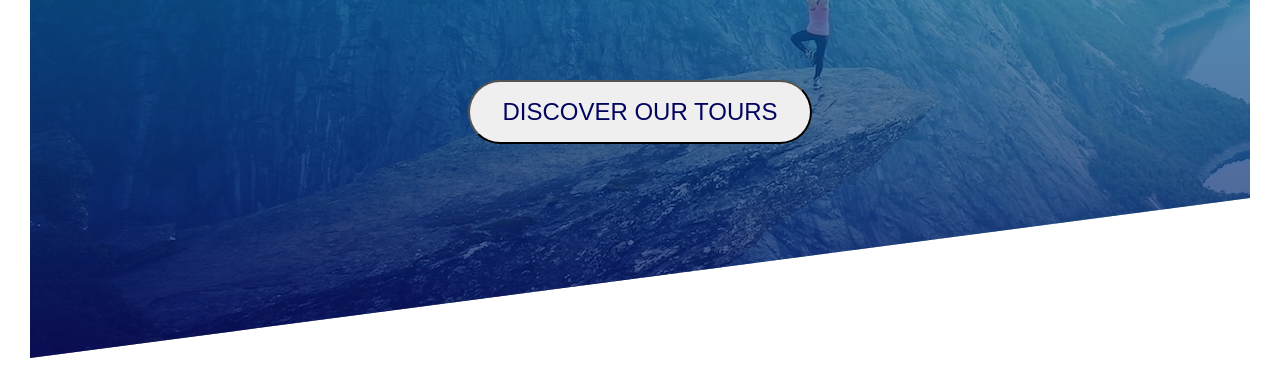
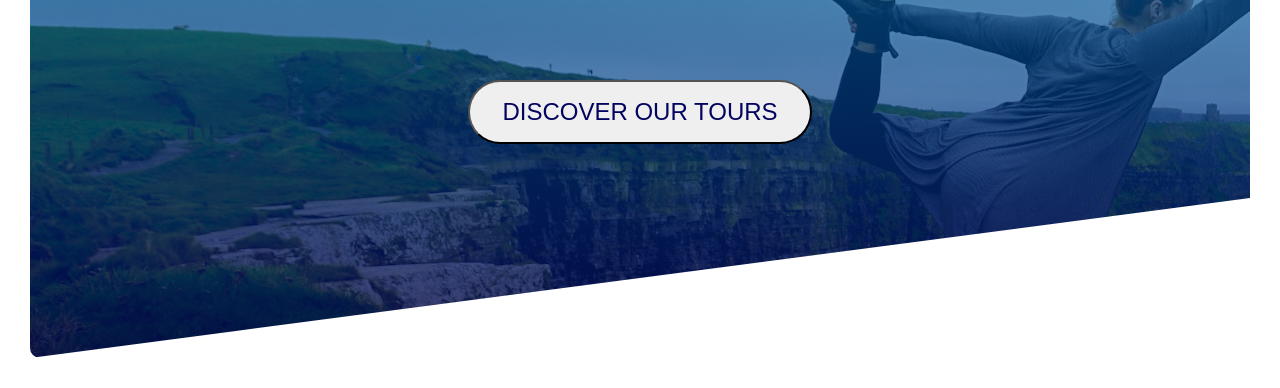
Before and after one commit to Ahmed-M-Nadim/GoTours, a plain HTML site: page index.html in a window 1280 px wide. Shown: the part 432-820 px from the top of the page. Drawn offline with Linux system fonts and the light colour scheme.

Commit message:
Change Hero Background

```diff
--- a/index.html
+++ b/index.html
@@ -13,7 +13,7 @@
   </head>
   <body>
     <header class="header">
-      <img src="./images/Logo-white1.png" alt="" class="heroLogo" />
+      <img src="./images/Logo-white1.png" alt="My Logo" class="heroLogo" />
       <div class="heroTitle">
         <h1>OUTDOORS</h1>
         <span>IS WHERE LIFE HAPPENS</span>
--- a/style.css
+++ b/style.css
@@ -17,11 +17,12 @@ body {
 
 .header {
   background-image: linear-gradient(#00b4d8a2, #03055eb4),
-    url(./images/hero.jpg);
+    url(./images/hero1.jpg);
 
   height: 95vh;
   position: relative;
   clip-path: polygon(0 0, 100% 0, 100% 75vh, 0 100%);
+  border-radius: 10px;
 }
 
 .heroLogo {
```
Also changed, not shown: images/hero1.jpg (added).
